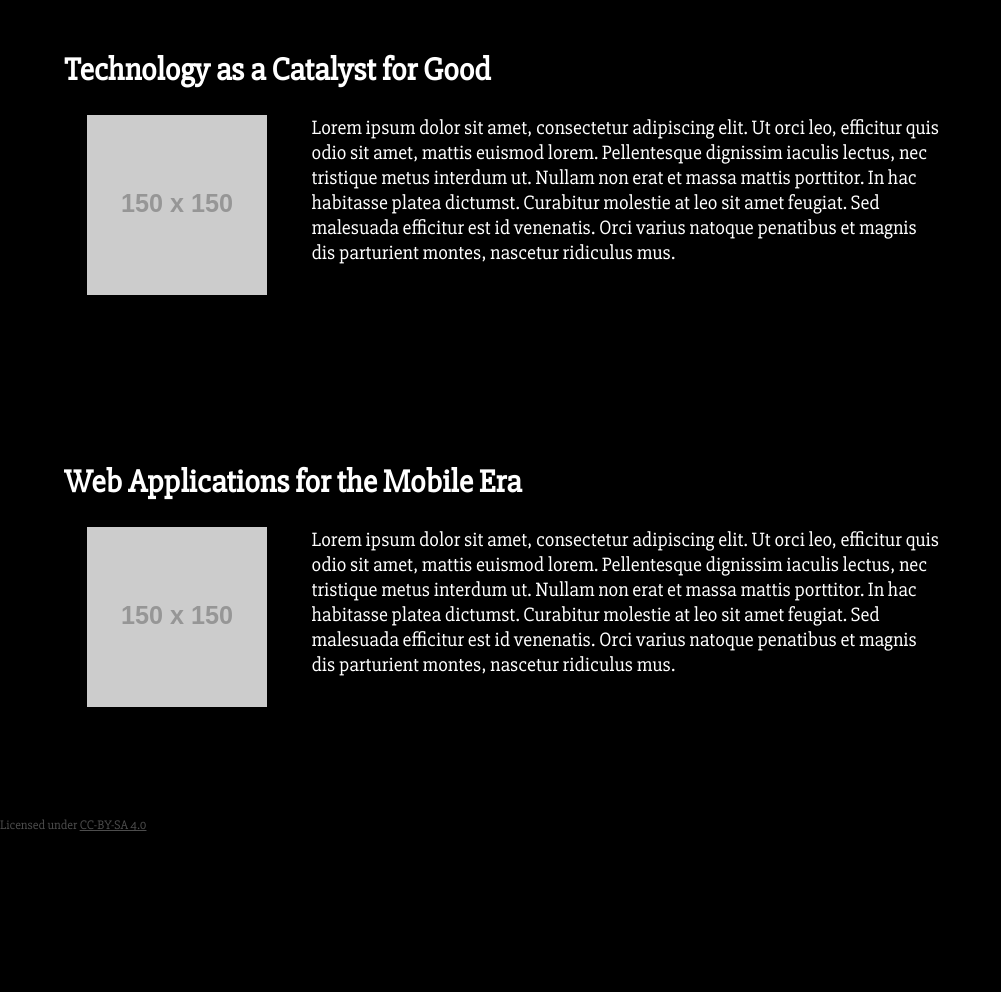
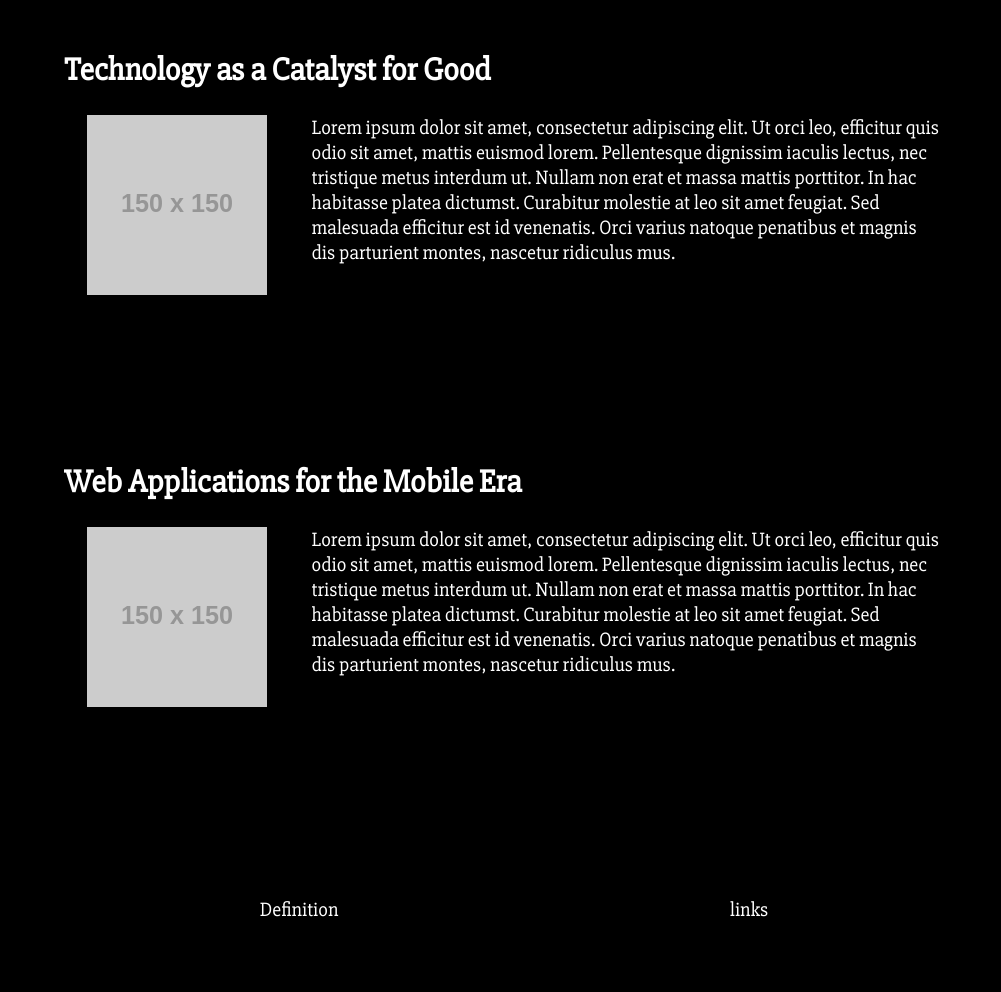
Before and after one commit to nafieshehu/collective68.github.io, a website: page www/index.html in a window 1280 px wide. Shown: the part 409-1401 px from the top of the page, without its empty margins (0-1001 px from the left). Before the commit the page ends 1282 px from the top, so only its background shows below. Drawn offline with nearby package versions, Linux system fonts and the light colour scheme; files that its build step writes are made by us from their sources; placeholder pictures from the web are drawn by us; a web font is replaced by a local one.

Commit message:
footer layout outline

```diff
--- a/www/assets/styles/style.scss
+++ b/www/assets/styles/style.scss
@@ -12,11 +12,6 @@
 
 header {
   margin: 50px 0;
-}
-footer {
-  margin: 40px 30px 40px 0;
-  font-size: 0.8rem;
-  opacity: 0.3;
 }
 
 h1 {
@@ -77,7 +72,6 @@
 
 section.full {
   width: 100%;
-  background-color: black;
   padding: 50px 0;
 }
 
@@ -99,20 +93,12 @@
   }
 }
 
+section.black {
+  background-color: black;
+}
 
 
 
-// .definition {
-//   margin: 20px 0;
-//   .definition-title {
-//     font-size: 1.2em;
-//     font-weight: bold;
-//     opacity: 0.7;
-//   }
-//   .definition-text {
-//     opacity: 0.6;
-//   }
-// }
 
 @keyframes twinkle {
     from { background-position:0 0; }
@@ -160,6 +146,18 @@
   z-index: 0;
   animation: clouds 200s linear infinite;
 }
+
+footer {
+  width: 100%;
+  bottom: 0px;
+  margin-top: 50px;
+}
+
+.columns {
+  display: flex;
+  justify-content: space-around;
+}
+
 //
 // blockquote {
 //   margin: 40px 0;
@@ -220,3 +218,16 @@
 //     display: flex;
 //   }
 // }
+
+
+// .definition {
+//   margin: 20px 0;
+//   .definition-title {
+//     font-size: 1.2em;
+//     font-weight: bold;
+//     opacity: 0.7;
+//   }
+//   .definition-text {
+//     opacity: 0.6;
+//   }
+// }
--- a/www/index.html
+++ b/www/index.html
@@ -38,7 +38,7 @@
       </div>
     </header>
 
-    <section class="full">
+    <section class="full black">
       <div class="section-content">
         <h2>Technology as a Catalyst for Good</h2>
         <div class="section-info">
@@ -48,7 +48,7 @@
       </div>
     </section>
 
-    <section class="full">
+    <section class="full black">
       <div class="section-content">
         <h2>Web Applications for the Mobile Era</h2>
         <div class="section-info">
@@ -60,7 +60,19 @@
 
 
     <footer>
-      <p>Licensed under <a href="https://notabug.org/candlewaster/candlewaster-website">CC-BY-SA 4.0</a></p>
+      <section class="full">
+        <div class="section-content">
+          <div class="columns">
+            <div class="footer-column">
+              Definition
+            </div>
+            <div class="footer-column">
+              links
+            </div>
+          </div>
+        </div>
+      </section>
     </footer>
+
   </body>
 </html>
```
